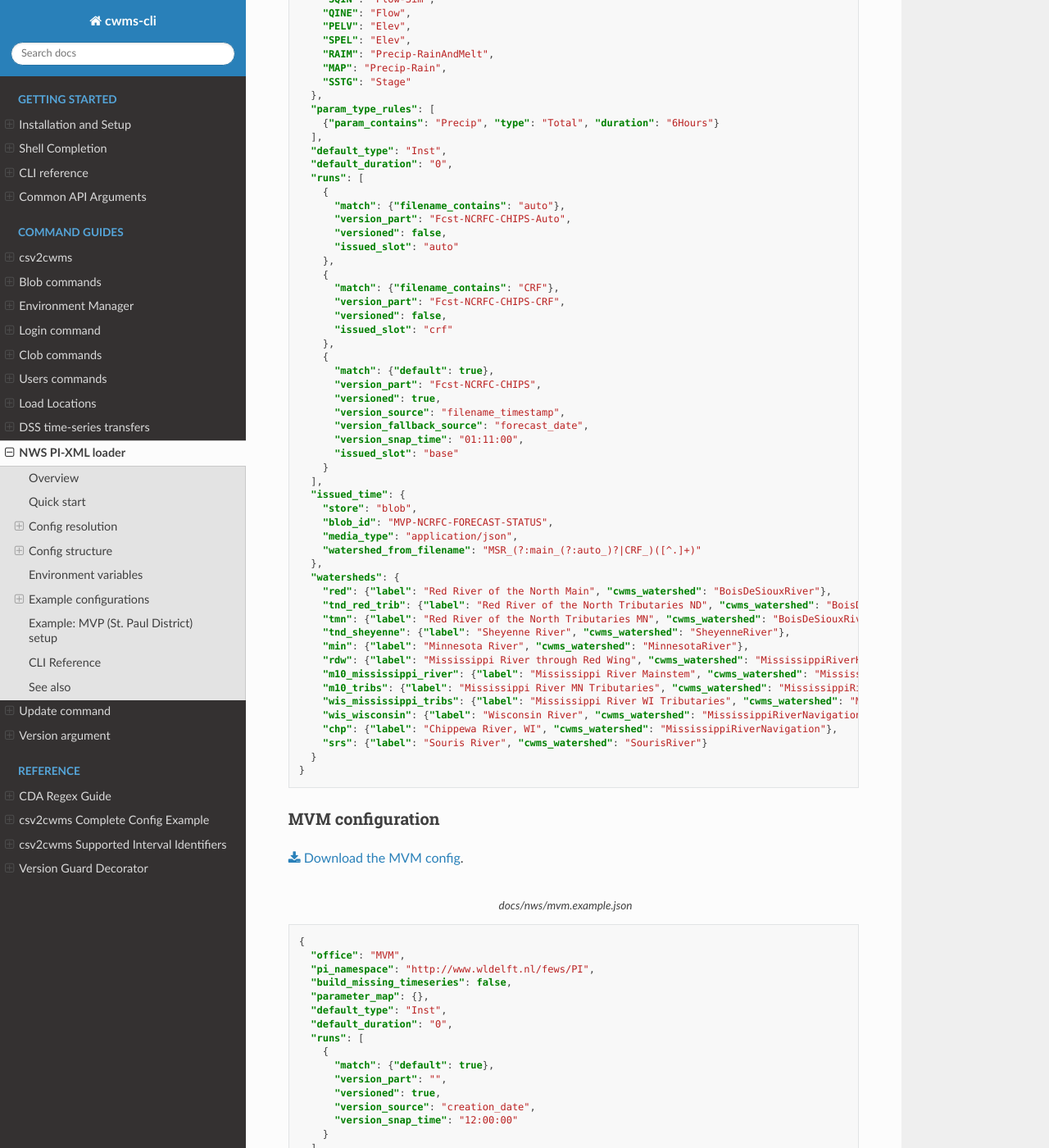
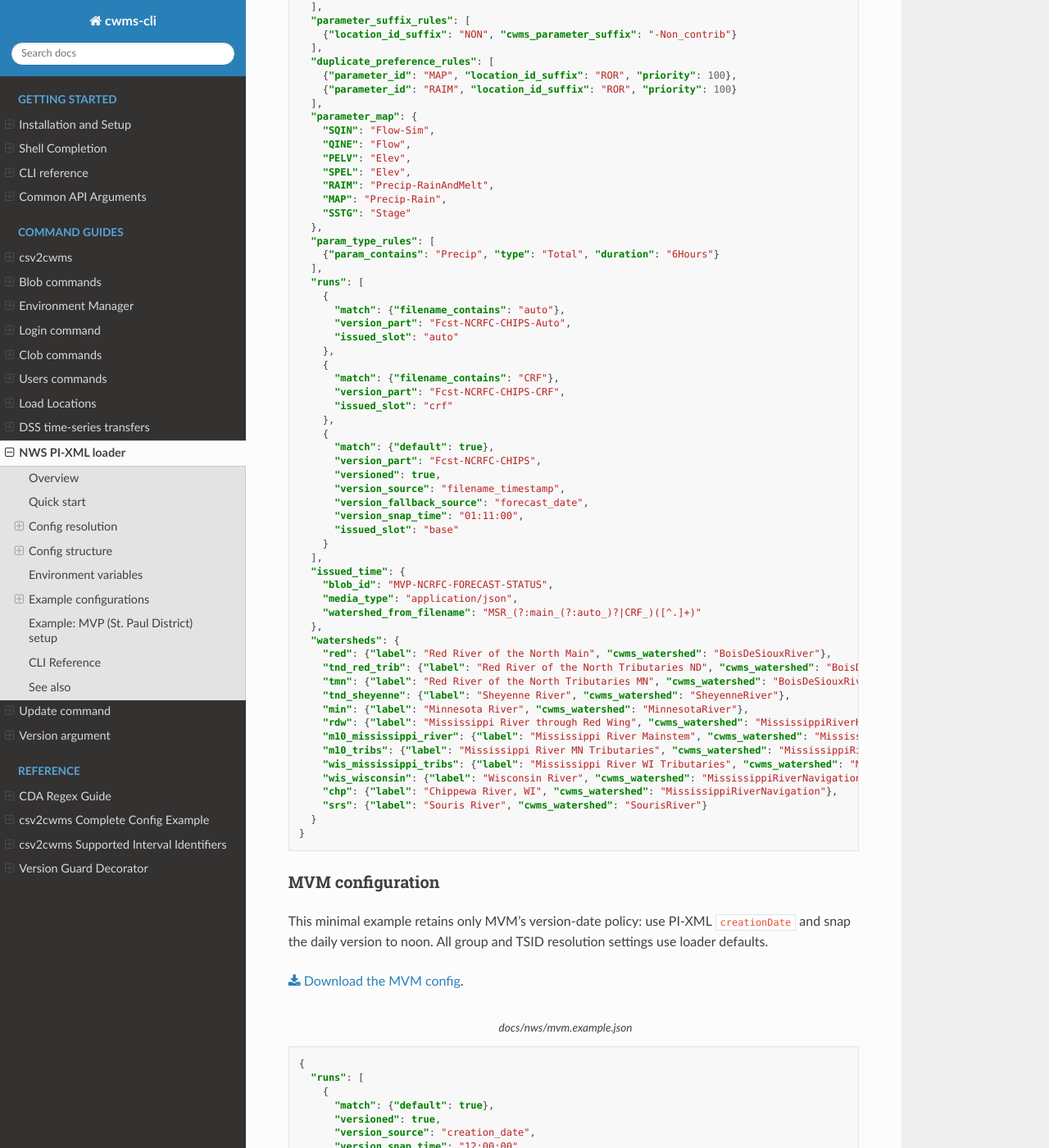
Before and after one commit to HydrologicEngineeringCenter/cwms-cli, a Sphinx documentation site: the page built from docs/cli/nws_pixml.rst, in a window 1280 px wide and 1400 px high, scrolled down 5449 px. Shown: the whole window at 82% size. Built offline with Sphinx 7.4.7 and the Read the Docs theme 3.1.0, drawn with Linux system fonts in a browser that asks for light colours; some of the changed text lies outside the part shown.

Commit message:
update configs

```diff
--- a/docs/cli/nws_pixml.rst
+++ b/docs/cli/nws_pixml.rst
@@ -97,6 +97,12 @@ Config structure
 The config is a JSON object. See the rendered
 :ref:`MVP example config <nws-pixml-mvp-config>` and
 :ref:`MVM example config <nws-pixml-mvm-config>`.
+
+The bundled examples intentionally omit keys whose values match loader
+defaults. In particular, they rely on the standard CWMS-owned groups, the
+default PI namespace, ``build_missing_timeseries=false``, ``Inst`` type, ``0``
+duration, an empty version part, and unversioned runs unless ``versioned`` is
+set to ``true``.
 
 These keys configure the cwms-cli loader; they are not part of PI-XML. The MVP
 and MVM RFC products tested with this loader use the Delft-FEWS PI namespace
@@ -304,6 +310,10 @@ repository, so the displayed configuration changes with the source file.
 MVP configuration
 ~~~~~~~~~~~~~~~~~
 
+This example contains only MVP-specific mappings, run selection, and
+issued-time tracking. Default group, namespace, type, duration, and unversioned
+run settings are omitted.
+
 :download:`Download the MVP config <../nws/mvp.example.json>`.
 
 .. literalinclude:: ../nws/mvp.example.json
@@ -314,6 +324,10 @@ MVP configuration
 
 MVM configuration
 ~~~~~~~~~~~~~~~~~
+
+This minimal example retains only MVM's version-date policy: use PI-XML
+``creationDate`` and snap the daily version to noon. All group and TSID
+resolution settings use loader defaults.
 
 :download:`Download the MVM config <../nws/mvm.example.json>`.
 
--- a/docs/nws/mvm.example.json
+++ b/docs/nws/mvm.example.json
@@ -1,14 +1,7 @@
 {
-  "office": "MVM",
-  "pi_namespace": "http://www.wldelft.nl/fews/PI",
-  "build_missing_timeseries": false,
-  "parameter_map": {},
-  "default_type": "Inst",
-  "default_duration": "0",
   "runs": [
     {
       "match": {"default": true},
-      "version_part": "",
       "versioned": true,
       "version_source": "creation_date",
       "version_snap_time": "12:00:00"
--- a/docs/nws/mvp.example.json
+++ b/docs/nws/mvp.example.json
@@ -1,6 +1,4 @@
 {
-  "office": "MVP",
-  "pi_namespace": "http://www.wldelft.nl/fews/PI",
   "build_missing_timeseries": true,
   "parameter_rules": [
     {"parameter_id": "SQIN", "location_id_suffix": "LOC", "cwms_parameter": "Flow-Local"},
@@ -29,19 +27,15 @@
   "param_type_rules": [
     {"param_contains": "Precip", "type": "Total", "duration": "6Hours"}
   ],
-  "default_type": "Inst",
-  "default_duration": "0",
   "runs": [
     {
       "match": {"filename_contains": "auto"},
       "version_part": "Fcst-NCRFC-CHIPS-Auto",
-      "versioned": false,
       "issued_slot": "auto"
     },
     {
       "match": {"filename_contains": "CRF"},
       "version_part": "Fcst-NCRFC-CHIPS-CRF",
-      "versioned": false,
       "issued_slot": "crf"
     },
     {
@@ -55,7 +49,6 @@
     }
   ],
   "issued_time": {
-    "store": "blob",
     "blob_id": "MVP-NCRFC-FORECAST-STATUS",
     "media_type": "application/json",
     "watershed_from_filename": "MSR_(?:main_(?:auto_)?|CRF_)([^.]+)"
```
